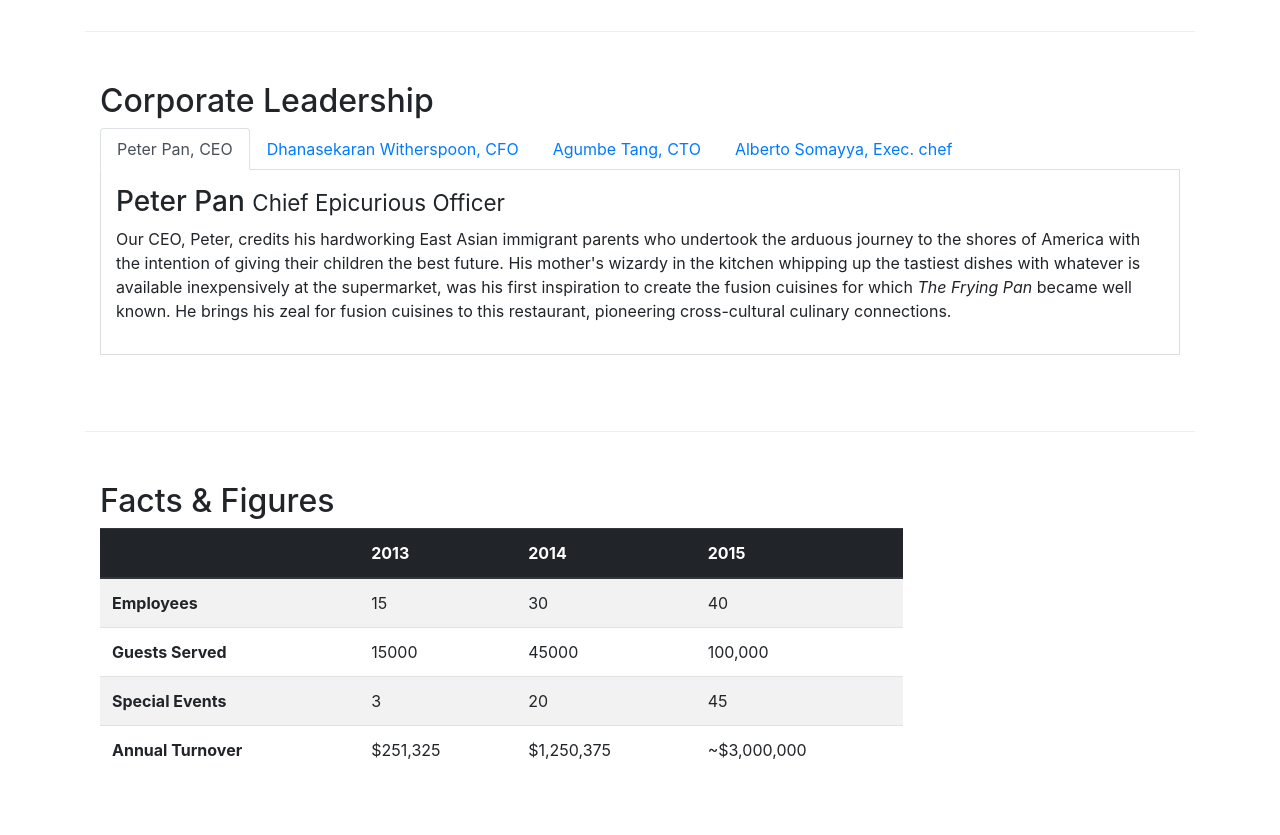
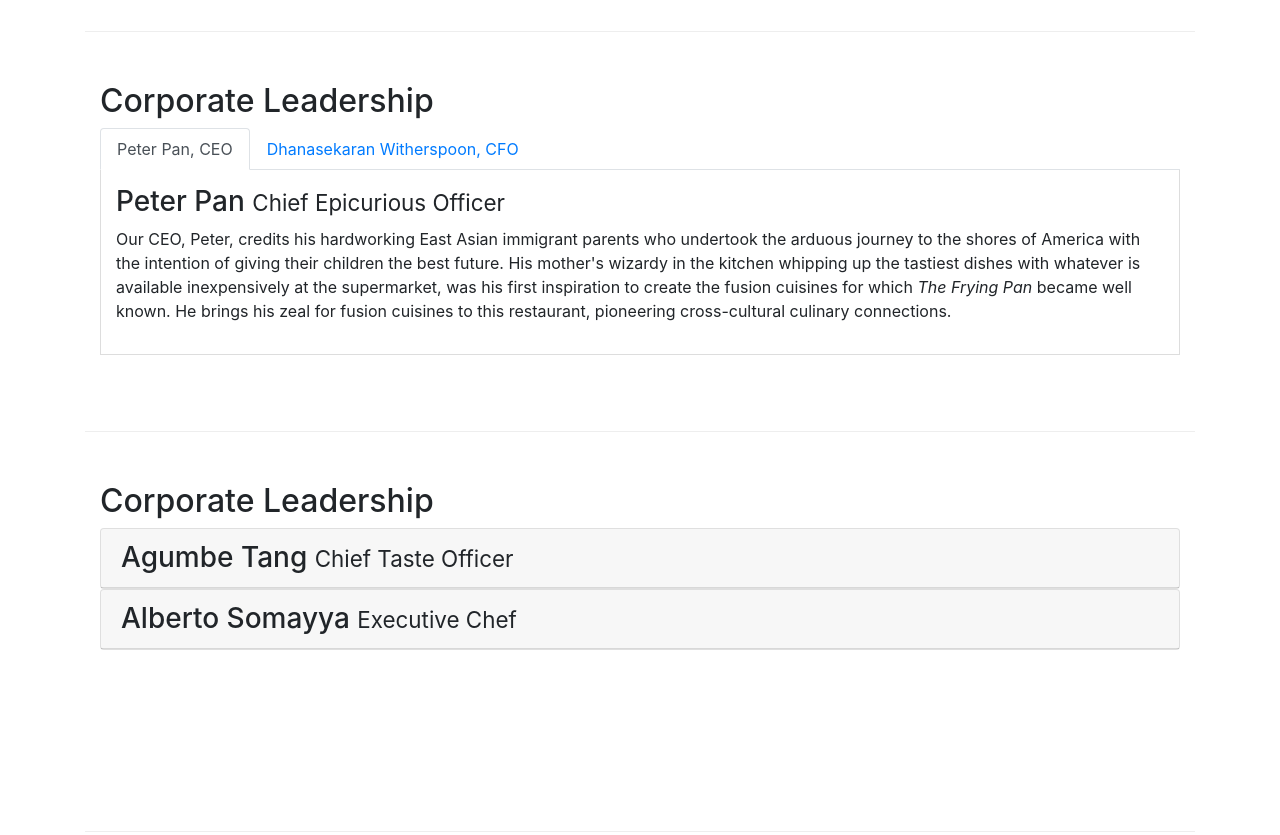
Before and after one commit to DPrinceKumar/Bootstrap-coursera, a website: page aboutus.html in a window 1280 px wide. Shown: the part 940-1775 px from the top of the page. Drawn offline with nearby package versions, Linux system fonts and the light colour scheme.

Commit message:
accordion done

```diff
--- a/aboutus.html
+++ b/aboutus.html
@@ -107,7 +107,7 @@
         <div class="row row-content">
             <div  class="col-12">
                 <h2>Corporate Leadership</h2>
-
+<!-- nav-tab -->
                 <ul class="nav nav-tabs">
                     <li class="nav-item">
                         <a class="nav-link active" href="#peter" role="tab"
@@ -117,38 +117,58 @@
                         <a class="nav-link" href="#Dhanasekaran" role="tab"
                         data-toggle="tab">Dhanasekaran Witherspoon, CFO</a>
                     </li>
-                    <li class="nav-item">
-                        <a class="nav-link" href="#Agumbe" role="tab"
-                        data-toggle="tab">Agumbe Tang, CTO</a>
-                    </li>
-                    <li class="nav-item">
-                        <a class="nav-link" href="#Alberto" role="tab"
-                        data-toggle="tab">Alberto Somayya, Exec. chef</a>
-                    </li>
                 </ul>
                 <div class="tab-content">
                     <div role="tabpanel" class="tab-pane fade show active" id="perter">
                         <h3>Peter Pan <small>Chief Epicurious Officer</small></h3>
                         <p class="d-none d-sm-block">Our CEO, Peter, credits his hardworking East Asian immigrant parents who undertook the arduous journey to the shores of America with the intention of giving their children the best future. His mother's wizardy in the kitchen whipping up the tastiest dishes with whatever is available inexpensively at the supermarket, was his first inspiration to create the fusion cuisines for which <em>The Frying Pan</em> became well known. He brings his zeal for fusion cuisines to this restaurant, pioneering cross-cultural culinary connections.</p>
                     </div>
-
                     <div role="tabpanel" class="tab-pane fade" id="Dhanasekaran">
                         <h3>Dhanasekaran Witherspoon <small>Chief Food Officer</small></h3>
                         <p class="d-none d-sm-block">Our CFO, Danny, as he is affectionately referred to by his colleagues, comes from a long established family tradition in farming and produce. His experiences growing up on a farm in the Australian outback gave him great appreciation for varieties of food sources. As he puts it in his own words, <em>Everything that runs, wins, and everything that stays, pays!</em></p>
                     </div>
+                </div>
+            </div>
+        </div>
 
-                    <div role="tabpanel" class="tab-pane fade" id="Agumbe">
-                        <h3>Agumbe Tang <small>Chief Taste Officer</small></h3>
+<!-- accordian -->
+<div class="row row-content">
+    <div class="col-12">
+        <h2>Corporate Leadership</h2>
+
+        <div id="accordion" >
+            <div class="card">
+                <div class="card-header" >
+                <h3 class="mb-0 card-title">
+                    <a  data-target="#Agumbe" data-toggle="collapse" data-parent="#accordion">
+                        Agumbe Tang  <small>Chief Taste Officer</small>
+                     </a>
+                    </h3>
+                </div>
+                <div class="collapse" id="Agumbe" data-parent="#accordion">
+                    <div class="card-body">
                         <p class="d-none d-sm-block">Blessed with the most discerning gustatory sense, Agumbe, our CTO, personally ensures that every dish that we serve meets his exacting tastes. Our chefs dread the tongue lashing that ensues if their dish does not meet his exacting standards. He lives by his motto, <em>You click only if you survive my lick.</em></p>
-                    </div>
-
-                    <div role="tabpanel" class="tab-pane fade" id="Alberto">
-                         <h3>Alberto Somayya <small>Executive Chef</small></h3>
-                        <p class="d-none d-sm-block">Award winning three-star Michelin chef with wide International experience having worked closely with whos-who in the culinary world, he specializes in creating mouthwatering Indo-Italian fusion experiences. He says, <em>Put together the cuisines from the two craziest cultures, and you get a winning hit! Amma Mia!</em></p>
                     </div>
                 </div>
             </div>
-       </div>
+
+            <div class="card">
+                <div class="card-header" role="tab" id="albertohead">
+                <h3 class="mb-0">
+                    <a data-toggle="collapse" data-target="#alberto" data-parent="#accordion">
+                    Alberto Somayya <small>Executive Chef</small>
+                    </a>
+                </h3>
+            </div>
+            <div class="collapse" id="alberto" data-parent="#accordion">
+                <div class="card-body">
+                    <p class="d-none d-sm-block">Award winning three-star Michelin chef with wide International experience having worked closely with whos-who in the culinary world, he specializes in creating mouthwatering Indo-Italian fusion experiences. He says, <em>Put together the cuisines from the two craziest cultures, and you get a winning hit! Amma Mia!</em></p>
+                </div>
+            </div>
+        </div>
+        </div>
+    </div>
+</div>
        <div class="row row-content">
            <div class="col-12 col-sm-9">
                <h2>Facts &amp; Figures </h2>
```
